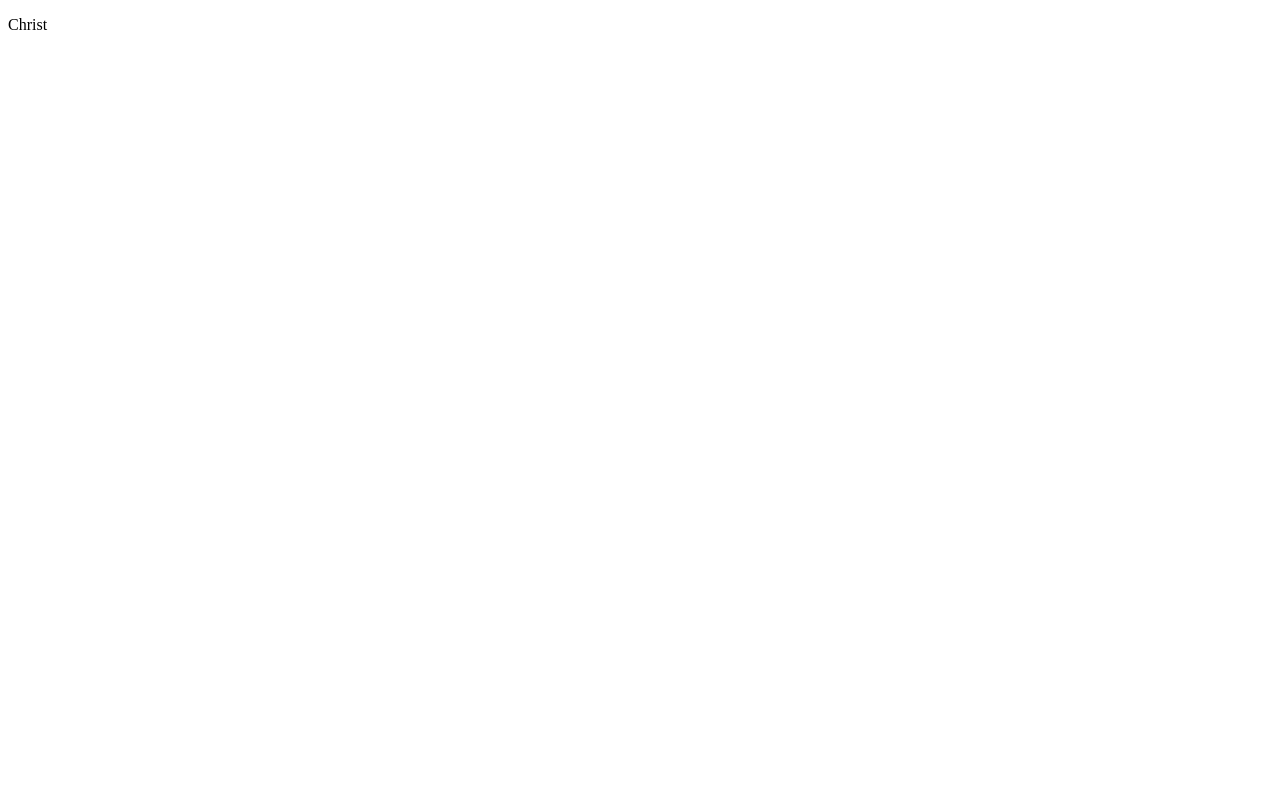
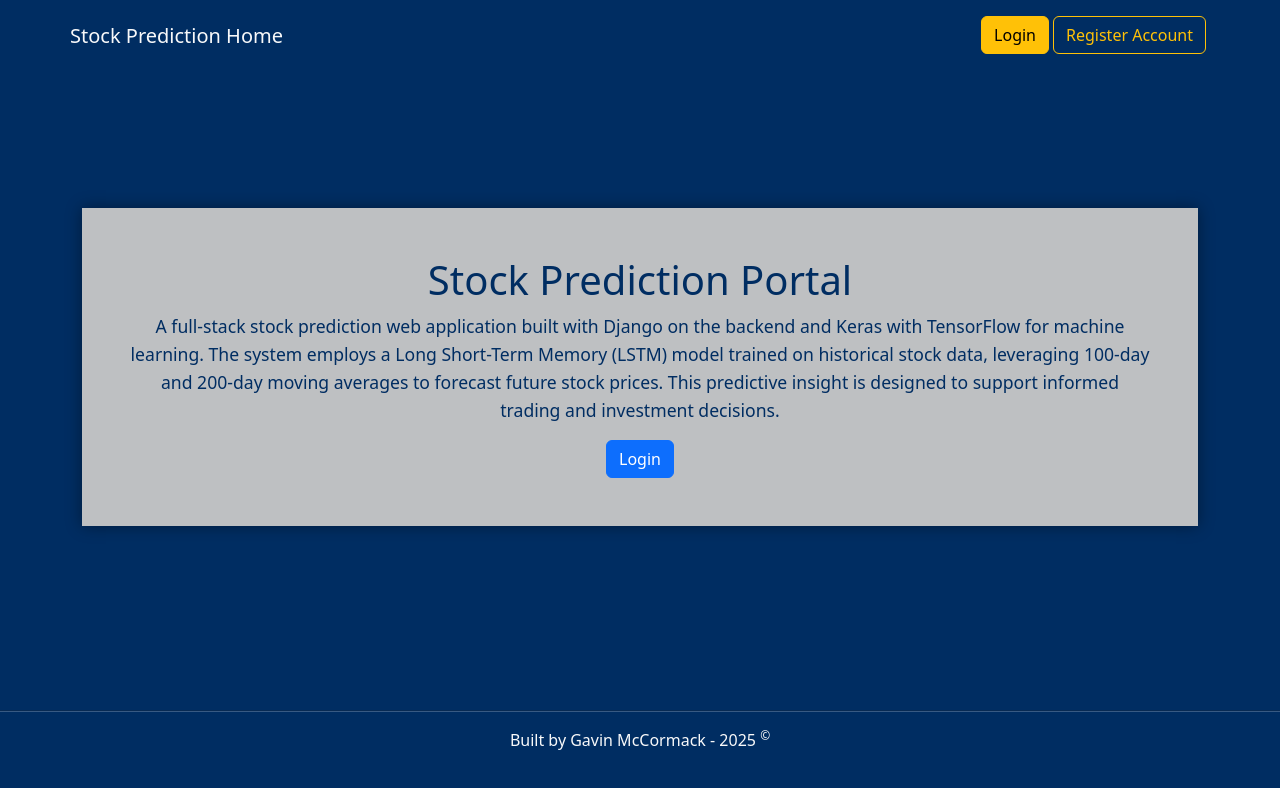
Before and after one commit to GavinMcCormack912/Stock-Predictor, a React (Vite) app in the folder frontend/: page / in a window 1280 px wide. Shown: the top 788 px of the page. Built offline with nearby package versions, Linux system fonts and the light colour scheme.

Commit message:
basic login page made

```diff
--- a/frontend/index.html
+++ b/frontend/index.html
@@ -4,6 +4,8 @@
     <meta charset="UTF-8" />
     <meta name="viewport" content="width=device-width, initial-scale=1.0" />
     <title>Stock Prediction</title>
+    <link href="https://cdn.jsdelivr.net/npm/bootstrap@5.3.7/dist/css/bootstrap.min.css" rel="stylesheet">
+    <script src="https://cdn.jsdelivr.net/npm/bootstrap@5.3.7/dist/js/bootstrap.bundle.min.js"></script>
   </head>
   <body>
     <div id="root"></div>
--- a/frontend/src/App.jsx
+++ b/frontend/src/App.jsx
@@ -1,11 +1,15 @@
 import './App.css'
-
+import './assets/css/styles.css'
+import Navbar from './components/Navbar.jsx'
+import Footer from './components/Footer.jsx'
+import Home from './components/Home.jsx'
 function App() {
 
-  return ( <>
-    <p>Christ</p>
-
-
+  return (
+  <>
+    <Navbar />
+    <Home />
+    <Footer />
   </>
   )
 }
--- /dev/null
+++ b/frontend/src/assets/css/styles.css
@@ -0,0 +1,30 @@
+body {
+    background-color: #002D62;
+}
+
+.title-text {
+    color: #002D62;
+}
+.body-text {
+    color: #002D62;
+    font-size: 1.1rem;
+    line-height: 1.6;
+}
+.home-info {
+    background-color: #BEC0C2;
+    box-shadow: 0 0 15px rgba(0,0,0,0.4);
+}
+
+#root {
+    display: flex;
+    flex-direction: column;
+    min-height: 100vh;
+}
+
+.container {
+    flex: 1;
+}
+
+.navbar{
+    margin-bottom: 0 !important;
+}
--- /dev/null
+++ b/frontend/src/components/Button.jsx
@@ -0,0 +1,9 @@
+import React from 'react'
+
+export default function Button({classes, children}) {
+    return (
+    <>
+        <a className={`btn ${classes}`} href="">{children}</a>
+    </>
+    )
+}
--- /dev/null
+++ b/frontend/src/components/Footer.jsx
@@ -0,0 +1,13 @@
+import React from 'react'
+
+export default function Footer() {
+    return (
+    <>
+        <footer className='footer py-3 my-3'>
+            <hr className='border-bottom' />
+            <p className='text-light text-center'> Built by Gavin McCormack - 2025 <sup>&copy;</sup></p>
+
+        </footer>
+    </>
+    )
+}
--- /dev/null
+++ b/frontend/src/components/Home.jsx
@@ -0,0 +1,19 @@
+import React from 'react'
+
+export default function Header() {
+    return (
+    <>
+        <div className='container'>
+            <div className='p-5 text-center home-info'>
+                <h1 className='title-text'>Stock Prediction Portal</h1>
+                <p className='body-text'>A full-stack stock prediction web application built with Django on the backend and Keras with TensorFlow for machine learning.
+                    The system employs a Long Short-Term Memory (LSTM) model trained on historical stock data, leveraging
+                     100-day and 200-day moving averages to forecast future stock prices. This predictive insight is designed to support
+                     informed trading and investment decisions.
+                </p>
+                <a className="btn btn-primary" href="">Login</a>
+            </div>
+        </div>
+    </>
+    )
+}
--- /dev/null
+++ b/frontend/src/components/Navbar.jsx
@@ -0,0 +1,14 @@
+import React from 'react'
+import Button from './Button'
+export default function Navbar() {
+    return (
+        <nav className='navbar container pt-3 pb-3 align-items-start'>
+         <a className='navbar-brand text-light' href="">Stock Prediction Home</a>
+
+         <div>
+            <Button classes="btn-warning me-1">Login</Button>
+            <Button classes="btn-outline-warning me-1">Register Account</Button>
+         </div>
+        </nav>
+    )
+}
```
